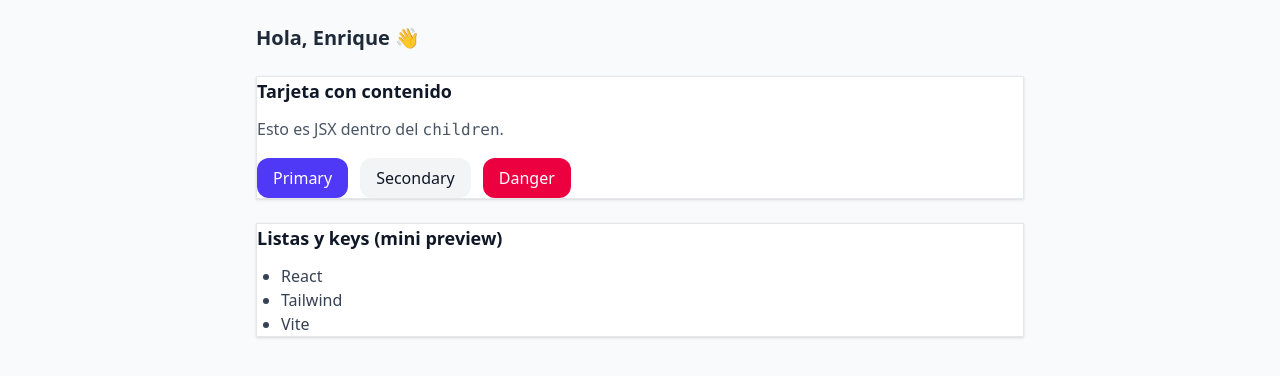
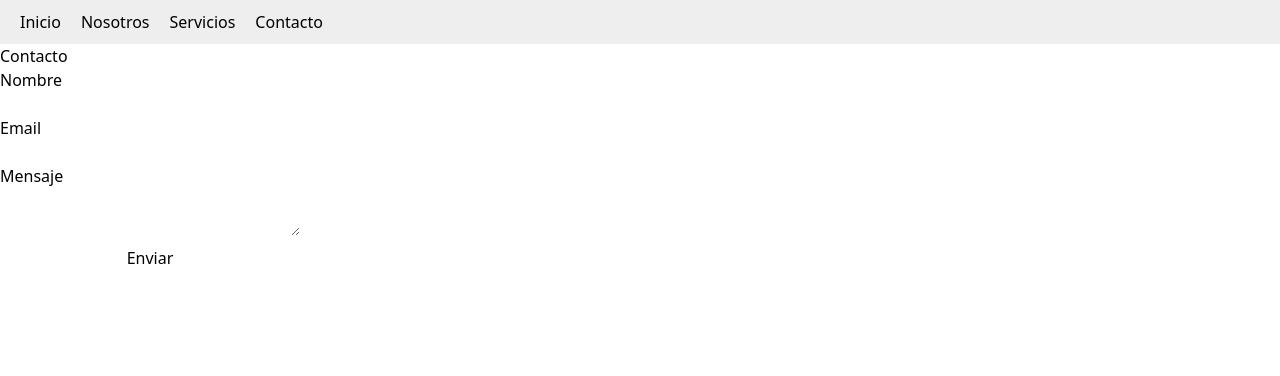
Before and after one commit to enkee10/react-app1, a React (Vite) app: page /contacto in a window 1280 px wide. Shown: the top 376 px of the page. Built offline with nearby package versions, Linux system fonts and the light colour scheme.

Commit message:
agregando paginas 22-9

```diff
--- a/src/App.jsx
+++ b/src/App.jsx
@@ -1,30 +1,22 @@
-import Hello from "./components/Hello";
-import Card from "./components/Card";
-import Button from "./components/Button";
+import{Routes, Route} from "react-router-dom"
+import Navbar from "./components/Navbar";
+import Inicio from "./pages/Inicio";
+import Nosotros from "./pages/Nosotros";
+import Servicios from "./pages/Servicios";
+import Contacto from "./pages/Contacto";
+import Error404 from "./pages/Error404";
 
 export default function App() {
   return (
-    <main className="min-h-screen bg-gray-50 p-6">
-      <div className="mx-auto max-w-3xl space-y-6">
-        <Hello name="Enrique" />
-
-        <Card title="Tarjeta con contenido">
-          <p>Esto es JSX dentro del <code>children</code>.</p>
-          <div className="mt-4 flex gap-3">
-            <Button onClick={() => alert("Primary!")}>Primary</Button>
-            <Button variant="secondary" onClick={() => alert("Secondary!")}>Secondary</Button>
-            <Button variant="danger" onClick={() => alert("Danger!")}>Danger</Button>
-          </div>
-        </Card>
-
-        <Card title="Listas y keys (mini preview)">
-          <ul className="mt-2 list-disc pl-6">
-            {["React", "Tailwind", "Vite"].map((item) => (
-              <li key={item} className="text-gray-700">{item}</li>
-            ))}
-          </ul>
-        </Card>
-      </div>
-    </main>
+    <>
+      <Navbar />
+      <Routes>
+        <Route path="/" element={<Inicio />} />
+        <Route path="/nosotros" element={<Nosotros />} />
+        <Route path="/servicios" element={<Servicios />} />
+        <Route path="/contacto" element={<Contacto />} />
+        <Route path="*" element={<Error404 />} />
+      </Routes>
+    </>
   );
 }
--- /dev/null
+++ b/src/components/Navbar.jsx
@@ -0,0 +1,14 @@
+import { Link } from "react-router-dom";
+
+function Navbar() {
+  return (
+    <nav style={{ padding: "10px", background: "#eee" }}>
+      <Link to="/" style={{ margin: "0 10px" }}>Inicio</Link>
+      <Link to="/nosotros" style={{ margin: "0 10px" }}>Nosotros</Link>
+      <Link to="/servicios" style={{ margin: "0 10px" }}>Servicios</Link>
+      <Link to="/contacto" style={{ margin: "0 10px" }}>Contacto</Link>
+    </nav>
+  );
+}
+
+export default Navbar;
--- a/src/main.jsx
+++ b/src/main.jsx
@@ -1,6 +1,6 @@
 import { StrictMode } from 'react'
 import { createRoot } from 'react-dom/client'
-import { HashRouter } from "react-router-dom"
+//import { HashRouter } from "react-router-dom"
 import { BrowserRouter } from 'react-router-dom'
 import './index.css'
 import App from './App.jsx'
--- /dev/null
+++ b/src/pages/Contacto.jsx
@@ -0,0 +1,21 @@
+function Contacto() {
+  return (
+    <div>
+      <h1>Contacto</h1>
+      <form style={{ display: "flex", flexDirection: "column", maxWidth: "300px" }}>
+        <label>Nombre</label>
+        <input type="text" name="nombre" />
+
+        <label>Email</label>
+        <input type="email" name="email" />
+
+        <label>Mensaje</label>
+        <textarea name="mensaje"></textarea>
+
+        <button type="submit" style={{ marginTop: "10px" }}>Enviar</button>
+      </form>
+    </div>
+  );
+}
+
+export default Contacto;
--- /dev/null
+++ b/src/pages/Error404.jsx
@@ -0,0 +1,10 @@
+function Error404() {
+  return (
+    <div>
+      <h1>Error 404</h1>
+      <p>Página no encontrada.</p>
+    </div>
+  );
+}
+
+export default Error404;
--- /dev/null
+++ b/src/pages/Inicio.jsx
@@ -0,0 +1,25 @@
+function Inicio() {
+  const animales = [
+    { nombre: "Perro", img: "https://place-puppy.com/200x200" },
+    { nombre: "Gato", img: "https://placekitten.com/200/200" },
+    { nombre: "Conejo", img: "https://placebear.com/200/200" },
+    { nombre: "Pájaro", img: "https://loremflickr.com/200/200/bird" },
+    { nombre: "Pez", img: "https://loremflickr.com/200/200/fish" },
+  ];
+
+  return (
+    <div>
+      <h1>Animales</h1>
+      <div style={{ display: "flex", gap: "20px" }}>
+        {animales.map((animal, index) => (
+          <div key={index} style={{ textAlign: "center" }}>
+            <img src={animal.img} alt={animal.nombre} width="150" />
+            <p>{animal.nombre}</p>
+          </div>
+        ))}
+      </div>
+    </div>
+  );
+}
+
+export default Inicio;
--- /dev/null
+++ b/src/pages/Nosotros.jsx
@@ -0,0 +1,14 @@
+function Nosotros() {
+  return (
+    <div>
+      <h1>Nosotros</h1>
+      <p>
+        En nuestra organización nos preocupamos por el cuidado, bienestar y
+        protección de los animales. Creemos que cada mascota merece amor,
+        atención y un ambiente seguro para vivir felizmente.
+      </p>
+    </div>
+  );
+}
+
+export default Nosotros;
--- /dev/null
+++ b/src/pages/Servicios.jsx
@@ -0,0 +1,16 @@
+function Servicios() {
+  const servicios = ["Salud veterinaria", "Entrenamiento", "Cuidado personal"];
+
+  return (
+    <div>
+      <h1>Servicios</h1>
+      <ul>
+        {servicios.map((servicio, index) => (
+          <li key={index}>{servicio}</li>
+        ))}
+      </ul>
+    </div>
+  );
+}
+
+export default Servicios;
```
